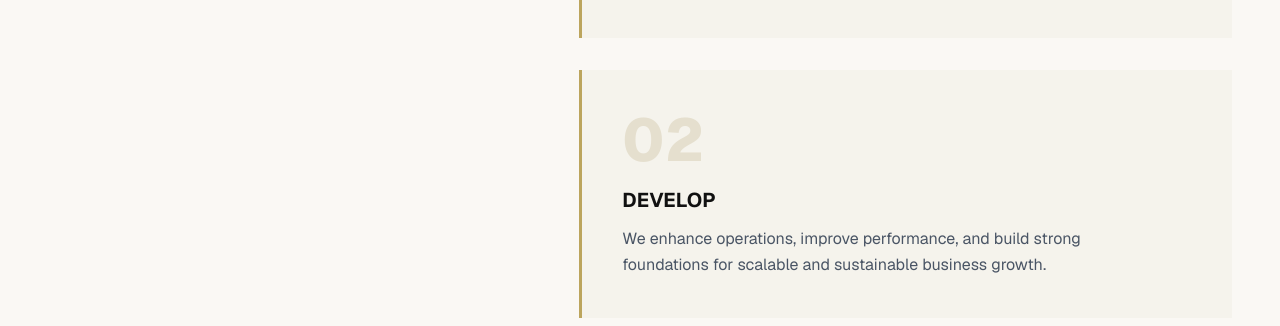
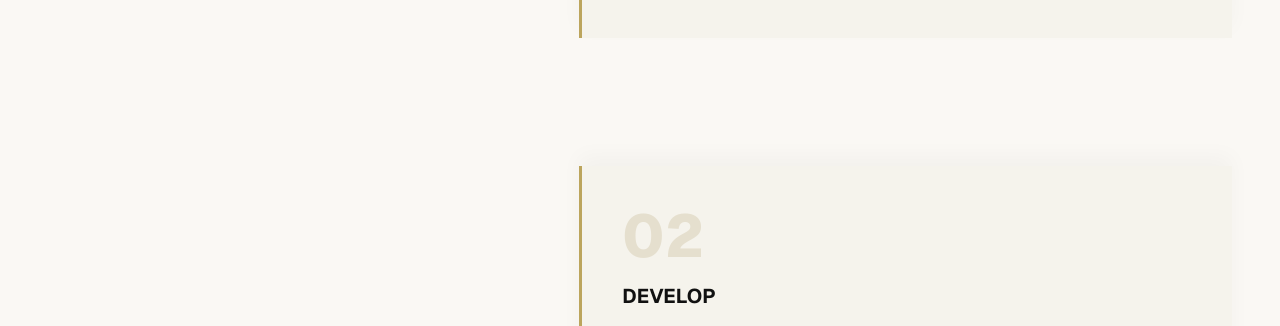
Before and after one commit to sabbir-hossen66/salem-ai-product-frontend, a Next.js app: page /why-choose-us in a window 1280 px wide. Shown: the part 974-1300 px from the top of the page. Built offline with nearby package versions, Linux system fonts and the light colour scheme.

Commit message:
animation whyus

```diff
--- a/components/chosseUsPage/components/HowWeDeliverValue.tsx
+++ b/components/chosseUsPage/components/HowWeDeliverValue.tsx
@@ -1,6 +1,6 @@
 "use client";
 import React from 'react';
-import { useLang } from '@/context/LanguageContext'; // আপনার প্রজেক্ট অনুযায়ী পাথ চেক করুন
+import { useLang } from '@/context/LanguageContext'; // আপনার প্রজেক্ট অনুযায়ী পাথ চেক করুন
 
 const HowWeDeliverValue = () => {
   const { t } = useLang();
@@ -24,12 +24,13 @@ const HowWeDeliverValue = () => {
   ];
 
   return (
-    <section className="relative w-full bg-[#FAF8F4] py-20 lg:py-32 overflow-hidden font-sans">
+    // overflow-hidden এর বদলে overflow-clip ব্যবহার করা হয়েছে যেন sticky কাজ করে এবং horizontal scroll না হয়
+    <section className="relative w-full bg-[#FAF8F4] py-20 lg:py-32 overflow-clip font-sans">
 
       {/* =========================================
           Background Watermark Text ("INNOVAT")
       ========================================= */}
-      <div className="absolute top-10 left-0 w-full flex justify-center z-0 pointer-events-none select-none overflow-hidden">
+      <div className="absolute top-10 left-0 w-full flex justify-center z-0 pointer-events-none select-none">
         <span className="text-[#F0ECE1] text-[20vw] md:text-[18vw] font-black uppercase tracking-tighter whitespace-nowrap opacity-80 leading-none">
           {t("deliver.watermark")}
         </span>
@@ -38,10 +39,11 @@ const HowWeDeliverValue = () => {
       {/* =========================================
           Main Content Container
       ========================================= */}
-      <div className="relative z-10 max-w-7xl mx-auto px-6 lg:px-12 flex flex-col lg:flex-row gap-12 lg:gap-24">
+      {/* items-start দেওয়া হয়েছে যেন sticky প্রপার্টি কন্টেইনারের পুরো হাইট জুড়ে কাজ করতে পারে */}
+      <div className="relative z-10 max-w-7xl mx-auto px-6 lg:px-12 flex flex-col lg:flex-row items-start gap-12 lg:gap-24">
 
-        {/* Left Side (Heading) */}
-        <div className="lg:w-2/5 lg:pt-10 text-left rtl:text-right">
+        {/* Left Side (Heading) - Sticky Column */}
+        <div className="lg:w-2/5 lg:pt-10 text-left rtl:text-right sticky top-32">
           <span className="text-[#A48639] text-xs font-bold uppercase tracking-[0.2em] block mb-4">
             {t("deliver.overline")}
           </span>
@@ -50,15 +52,19 @@ const HowWeDeliverValue = () => {
           </h2>
         </div>
 
-        {/* Right Side (Cards) */}
-        <div className="lg:w-3/5 flex flex-col gap-8">
+        {/* Right Side (Cards) - Scroll Collapse Stacking */}
+        {/* গ্যাপ এবং প্যাডিং বাড়ানো হয়েছে যেন স্ক্রল করার জন্য পর্যাপ্ত জায়গা থাকে */}
+        <div className="lg:w-3/5 flex flex-col gap-16 lg:gap-32 pb-20">
           {deliverySteps.map((step, index) => (
             <div
               key={index}
-              className="relative bg-[#F5F3EC] p-8 md:p-10 border-l-[3px] rtl:border-l-0 rtl:border-r-[3px] border-[#BCA55D] text-left rtl:text-right"
+              // Card কে sticky করা হয়েছে এবং আলাদা করার জন্য উপরে শ্যাডো যুক্ত করা হয়েছে
+              className="relative bg-[#F5F3EC] p-8 md:p-10 border-l-[3px] rtl:border-l-0 rtl:border-r-[3px] border-[#BCA55D] text-left rtl:text-right sticky transition-all duration-500 shadow-[0_-10px_20px_rgba(0,0,0,0.03)]"
+              // ডাইনামিক টপ অফসেট: প্রতিটা কার্ড আগেরটার একটু নিচে স্ট্যাক হবে
+              style={{ top: `calc(100px + ${index * 30}px)` }}
             >
               {/* Large Number Background inside Card */}
-              <span className="block text-5xl md:text-6xl font-extrabold text-[#E5DFCE] mb-4 leading-none">
+              <span className="block text-5xl md:text-6xl font-extrabold text-[#E5DFCE] mb-4 leading-none transition-colors duration-300">
                 {step.number}
               </span>
 
```
